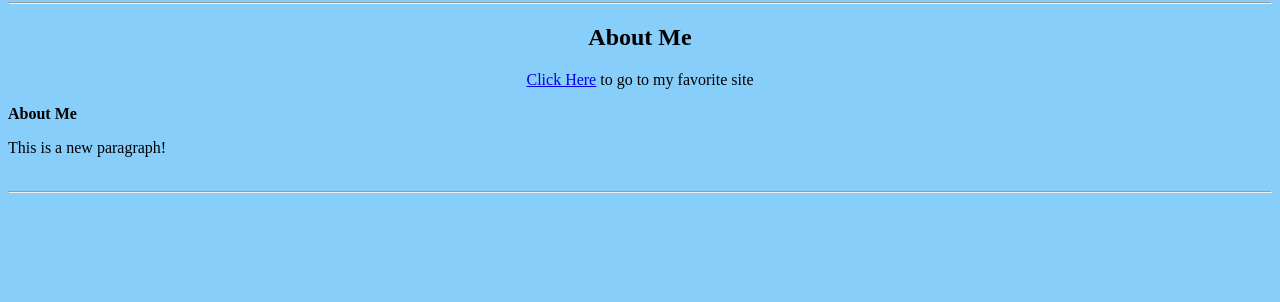
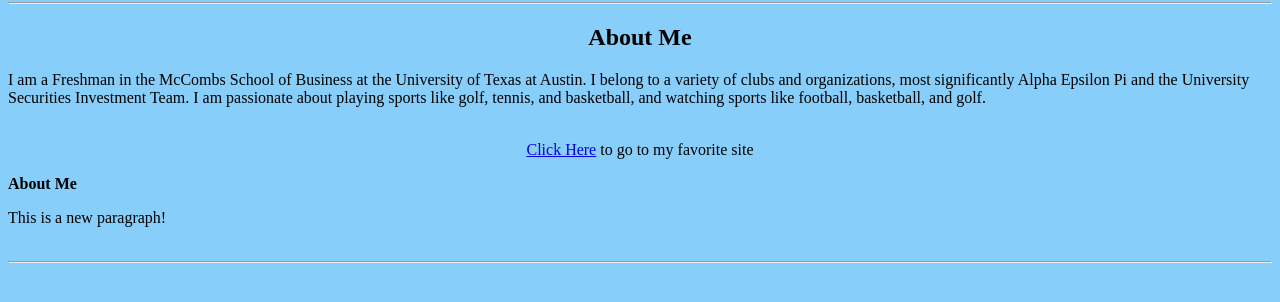
Before and after one commit to masongross/masongross.github.io, a plain HTML site: page index.html in a window 1280 px wide. Shown: the part 378-680 px from the top of the page. Drawn offline with Linux system fonts and the light colour scheme.

Commit message:
Update index.html

```diff
--- a/index.html
+++ b/index.html
@@ -5,6 +5,8 @@
 <center><img src="https://scontent-dfw5-1.xx.fbcdn.net/v/t1.0-9/12004949_1636937826564454_4353936484087238245_n.jpg?_nc_cat=105&_nc_ht=scontent-dfw5-1.xx&oh=ec1aee9559af50fafeaac0746c6b2394&oe=5D2F19F8" width="265" height="266" align="BOTTOM" /></center><hr />
 
 <h2 style="text-align: center;"><strong>About Me</strong></h2>
+
+<p>I am a Freshman in the McCombs School of Business at the University of Texas at Austin. I belong to a variety of clubs and organizations, most significantly Alpha Epsilon Pi and the University Securities Investment Team. I am passionate about playing sports like golf, tennis, and basketball, and watching sports like football, basketball, and golf. <br /><br /></p>
 
 <p style="text-align: center;"><a href="https://www.kodak.com/corp/default.htm">Click Here</a> to go to my favorite site</p>
 
```
